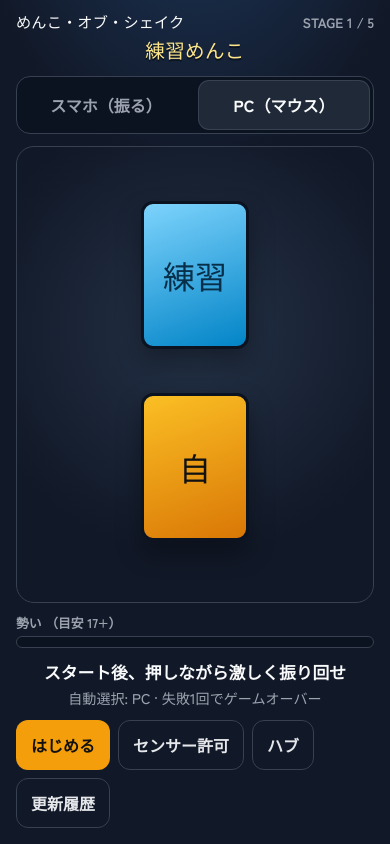
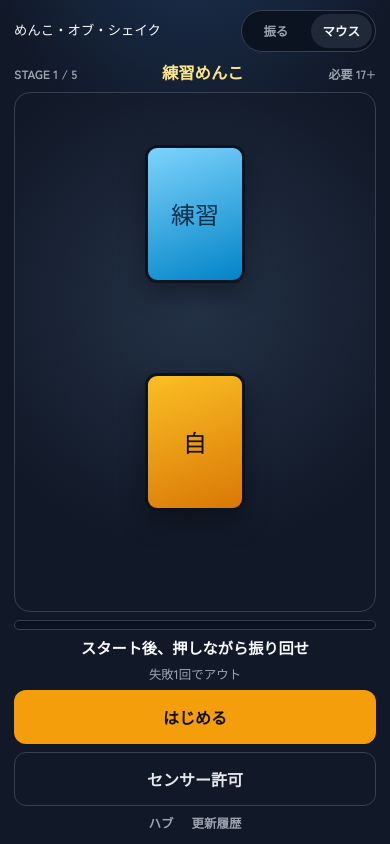
Before and after one commit to zmr7z/menko, a plain HTML site: page index.html in a window 390 px wide. Drawn offline with Linux system fonts and the light colour scheme.

Commit message:
Tighten menko UI for phone-sized screens.
Collapse chrome into one header bar and give the arena more space.

```diff
--- a/game.js
+++ b/game.js
@@ -73,7 +73,7 @@
     foeNameEl.textContent = s.name;
     if (isRock()) {
       stageEl.textContent = "岩チャレンジ";
-      needEl.textContent = "（ひっくり返し不要・威力計測）";
+      needEl.textContent = "計測";
       cardFoe.classList.add("hidden");
       cardFoe.style.visibility = "hidden";
       rock.classList.remove("hidden");
@@ -81,7 +81,7 @@
       rock.setAttribute("aria-hidden", "false");
     } else {
       stageEl.textContent = `STAGE ${s.id} / 5`;
-      needEl.textContent = `（目安 ${effectiveNeed(s)}+）`;
+      needEl.textContent = `必要 ${effectiveNeed(s)}+`;
       cardFoe.style.visibility = "visible";
       cardFoe.classList.remove("hidden", "mid", "boss", "flipped", "hit");
       if (s.cls) cardFoe.classList.add(s.cls);
@@ -98,10 +98,8 @@
     tabPc.setAttribute("aria-selected", mode === "pc" ? "true" : "false");
     btnPerm.hidden = mode !== "phone";
     if (phase === "idle") {
-      hintEl.textContent = mode === "phone" ? "スタート後、振ってひっくり返せ" : "スタート後、押しながら激しく振り回せ";
-      subEl.textContent = manual
-        ? "手動切替 · 失敗1回でゲームオーバー"
-        : (mode === "phone" ? "自動選択: スマホ" : "自動選択: PC") + " · 失敗1回でゲームオーバー";
+      hintEl.textContent = mode === "phone" ? "スタート後、端末を振れ" : "スタート後、押しながら振り回せ";
+      subEl.textContent = manual ? "手動切替 · 失敗1回でアウト" : "失敗1回でアウト";
       refreshStageUI();
     }
   }
@@ -259,8 +257,8 @@
     let left = COUNTDOWN;
     hintEl.textContent = String(left);
     subEl.textContent = isRock()
-      ? "岩はひっくり返せなくてOK。威力を計測する"
-      : `${current().name} をひっくり返せ（必要目安 ${effectiveNeed()}+）`;
+      ? "計測のみ · 振り続けろ"
+      : `${current().name} · 必要 ${effectiveNeed()}+`;
 
     const timer = setInterval(() => {
       left -= 1;
--- a/index.html
+++ b/index.html
@@ -17,16 +17,19 @@
   <div id="app">
     <header class="top">
       <div class="brand">めんこ・オブ・シェイク</div>
-      <div class="scoreline" id="stage-label">STAGE 1</div>
+      <div class="mode-tabs" role="tablist" aria-label="操作モード">
+        <button type="button" class="tab" id="tab-phone" role="tab" aria-selected="false">振る</button>
+        <button type="button" class="tab" id="tab-pc" role="tab" aria-selected="false">マウス</button>
+      </div>
     </header>
-    <p class="foe-name" id="foe-name">練習めんこ</p>
-
-    <div class="mode-tabs" role="tablist" aria-label="操作モード">
-      <button type="button" class="tab" id="tab-phone" role="tab" aria-selected="false">スマホ（振る）</button>
-      <button type="button" class="tab" id="tab-pc" role="tab" aria-selected="false">PC（マウス）</button>
-    </div>
 
     <main class="stage">
+      <div class="stage-bar">
+        <span id="stage-label">STAGE 1 / 5</span>
+        <strong id="foe-name">練習めんこ</strong>
+        <span id="need-label"></span>
+      </div>
+
       <div class="arena" id="arena">
         <div class="card foe" id="card-foe">
           <div class="face front" id="foe-label">敵</div>
@@ -39,18 +42,19 @@
         <div class="rock hidden" id="rock" aria-hidden="true">岩</div>
       </div>
 
-      <p class="power-label">勢い <span id="need-label"></span></p>
       <div class="meter" aria-hidden="true"><i id="meter-fill"></i></div>
-      <p class="hint" id="hint">モードを確認してスタート</p>
-      <p class="subhint" id="subhint">1回失敗でゲームオーバー</p>
+      <p class="hint" id="hint">スタート後、振ってひっくり返せ</p>
+      <p class="subhint" id="subhint">失敗1回でゲームオーバー</p>
     </main>
 
     <div class="actions">
       <button type="button" class="btn primary" id="btn-start">はじめる</button>
       <button type="button" class="btn ghost" id="btn-perm" hidden>センサー許可</button>
-      <a class="btn ghost" href="https://zmr7z.github.io/ludofolio/">ハブ</a>
-      <a class="btn ghost" href="changelog.html">更新履歴</a>
     </div>
+    <nav class="foot-links" aria-label="リンク">
+      <a href="https://zmr7z.github.io/ludofolio/">ハブ</a>
+      <a href="changelog.html">更新履歴</a>
+    </nav>
 
     <div id="result" class="overlay hidden">
       <div class="panel">
--- a/style.css
+++ b/style.css
@@ -31,70 +31,56 @@ body {
   width: min(480px, 100%);
   height: 100%;
   margin: 0 auto;
-  padding: max(12px, env(safe-area-inset-top)) 16px calc(16px + var(--safe));
+  padding: max(10px, env(safe-area-inset-top)) 14px calc(12px + var(--safe));
   display: flex;
   flex-direction: column;
-  gap: 12px;
+  gap: 8px;
 }
 
 .top {
   display: flex;
   justify-content: space-between;
-  align-items: baseline;
+  align-items: center;
+  gap: 10px;
 }
 
 .brand {
   font-family: "Archivo Black", sans-serif;
-  font-size: clamp(0.95rem, 3.8vw, 1.15rem);
+  font-size: clamp(0.82rem, 3.4vw, 1rem);
   letter-spacing: 0.01em;
   line-height: 1.15;
-  max-width: 70%;
-}
-
-.scoreline {
-  color: var(--muted);
-  font-weight: 700;
-  font-size: 0.85rem;
-  white-space: nowrap;
-}
-
-.foe-name {
-  margin: -4px 0 0;
-  text-align: center;
-  font-family: "Archivo Black", sans-serif;
-  font-size: clamp(1.15rem, 5vw, 1.45rem);
-  letter-spacing: 0.02em;
-  color: #fde68a;
-  line-height: 1.2;
-  text-shadow: 0 2px 0 #0b1220;
+  flex: 1;
+  min-width: 0;
 }
 
 .mode-tabs {
-  display: grid;
+  display: inline-grid;
   grid-template-columns: 1fr 1fr;
-  gap: 8px;
-  padding: 4px;
+  gap: 4px;
+  padding: 3px;
   background: #0b1220;
-  border-radius: 14px;
+  border-radius: 999px;
   border: 1px solid var(--line);
+  flex-shrink: 0;
 }
 
 .tab {
   appearance: none;
   border: 0;
-  border-radius: 10px;
-  padding: 12px 8px;
+  border-radius: 999px;
+  padding: 8px 12px;
   background: transparent;
   color: var(--muted);
   font: inherit;
+  font-size: 0.78rem;
   font-weight: 800;
   cursor: pointer;
+  white-space: nowrap;
 }
 
 .tab[aria-selected="true"] {
   background: var(--panel);
   color: var(--ink);
-  box-shadow: 0 0 0 1px var(--line);
 }
 
 .stage {
@@ -102,16 +88,41 @@ body {
   display: flex;
   flex-direction: column;
   min-height: 0;
+  gap: 8px;
+}
+
+.stage-bar {
+  display: grid;
+  grid-template-columns: auto 1fr auto;
+  align-items: baseline;
+  gap: 8px;
+  min-height: 1.4em;
+}
+
+.stage-bar span {
+  color: var(--muted);
+  font-size: 0.75rem;
+  font-weight: 700;
+  white-space: nowrap;
+}
+
+.stage-bar strong {
+  font-family: "Archivo Black", sans-serif;
+  font-size: clamp(1rem, 4.2vw, 1.25rem);
+  color: #fde68a;
+  text-align: center;
+  overflow: hidden;
+  text-overflow: ellipsis;
+  white-space: nowrap;
 }
 
 .arena {
   position: relative;
   flex: 1;
-  min-height: 220px;
-  border-radius: 18px;
+  min-height: 0;
+  border-radius: 16px;
   border: 1px solid var(--line);
-  background:
-    radial-gradient(circle at 50% 40%, #243247, #111827 70%);
+  background: radial-gradient(circle at 50% 40%, #243247, #111827 70%);
   overflow: hidden;
   touch-action: none;
 }
@@ -122,8 +133,8 @@ body {
 
 .card {
   position: absolute;
-  width: 108px;
-  height: 148px;
+  width: min(100px, 28vw);
+  height: min(138px, 38vw);
   left: 50%;
   transform-style: preserve-3d;
   transition: transform 0.45s cubic-bezier(0.2, 0.9, 0.2, 1);
@@ -131,12 +142,12 @@ body {
 
 .card.you {
   top: 54%;
-  margin-left: -54px;
+  margin-left: calc(min(100px, 28vw) / -2);
 }
 
 .card.foe {
-  top: 12%;
-  margin-left: -54px;
+  top: 10%;
+  margin-left: calc(min(100px, 28vw) / -2);
 }
 
 .face {
@@ -148,7 +159,7 @@ body {
   display: grid;
   place-items: center;
   font-family: "Archivo Black", sans-serif;
-  font-size: 2rem;
+  font-size: clamp(1.5rem, 6vw, 2rem);
   box-shadow: 0 12px 24px rgba(0, 0, 0, 0.35);
 }
 
@@ -188,9 +199,9 @@ body {
   position: absolute;
   left: 50%;
   top: 18%;
-  width: 120px;
-  height: 100px;
-  margin-left: -60px;
+  width: min(120px, 34vw);
+  height: min(100px, 28vw);
+  margin-left: calc(min(120px, 34vw) / -2);
   border-radius: 42% 48% 40% 55% / 48% 40% 55% 45%;
   background:
     radial-gradient(circle at 30% 28%, #9ca3af, transparent 40%),
@@ -199,7 +210,7 @@ body {
   display: grid;
   place-items: center;
   font-family: "Archivo Black", sans-serif;
-  font-size: 1.6rem;
+  font-size: 1.4rem;
   color: #e5e7eb;
   box-shadow: 0 14px 28px rgba(0, 0, 0, 0.4);
   z-index: 2;
@@ -255,19 +266,13 @@ body {
   60% { transform: translateX(14px) rotate(10deg); }
 }
 
-.power-label {
-  margin: 10px 0 4px;
-  font-size: 0.8rem;
-  color: var(--muted);
-  font-weight: 700;
-}
-
 .meter {
-  height: 12px;
+  height: 10px;
   border-radius: 999px;
   background: #0b1220;
   border: 1px solid var(--line);
   overflow: hidden;
+  flex-shrink: 0;
 }
 
 .meter i {
@@ -279,31 +284,42 @@ body {
 }
 
 .hint {
-  margin: 12px 0 0;
-  font-size: 1.05rem;
+  margin: 0;
+  font-size: 0.95rem;
   font-weight: 800;
   text-align: center;
+  line-height: 1.3;
 }
 
 .subhint {
-  margin: 4px 0 0;
-  font-size: 0.88rem;
+  margin: 0;
+  font-size: 0.78rem;
   color: var(--muted);
   text-align: center;
-  min-height: 1.3em;
+  line-height: 1.3;
 }
 
 .actions {
   display: flex;
-  flex-wrap: wrap;
+  flex-direction: column;
   gap: 8px;
+  flex-shrink: 0;
+}
+
+.actions .btn {
+  width: 100%;
+  justify-content: center;
+}
+
+.panel .actions {
+  margin-top: 14px;
 }
 
 .btn {
   appearance: none;
   border: 1px solid var(--line);
   border-radius: 12px;
-  padding: 12px 14px;
+  padding: 14px 14px;
   font: inherit;
   font-weight: 800;
   text-decoration: none;
@@ -323,6 +339,24 @@ body {
 .btn.ghost {
   background: transparent;
   color: #e5e7eb;
+}
+
+.foot-links {
+  display: flex;
+  justify-content: center;
+  gap: 18px;
+  flex-shrink: 0;
+}
+
+.foot-links a {
+  color: var(--muted);
+  text-decoration: none;
+  font-size: 0.78rem;
+  font-weight: 700;
+}
+
+.foot-links a:hover {
+  color: var(--ink);
 }
 
 .overlay {
@@ -359,11 +393,12 @@ body {
 .panel h2 {
   margin: 0 0 8px;
   font-family: "Archivo Black", sans-serif;
-  font-size: 2rem;
+  font-size: 1.7rem;
 }
 
 .panel p {
   color: #d1d5db;
+  margin: 0;
 }
 
 @media (min-width: 900px) and (pointer: fine) {
```
